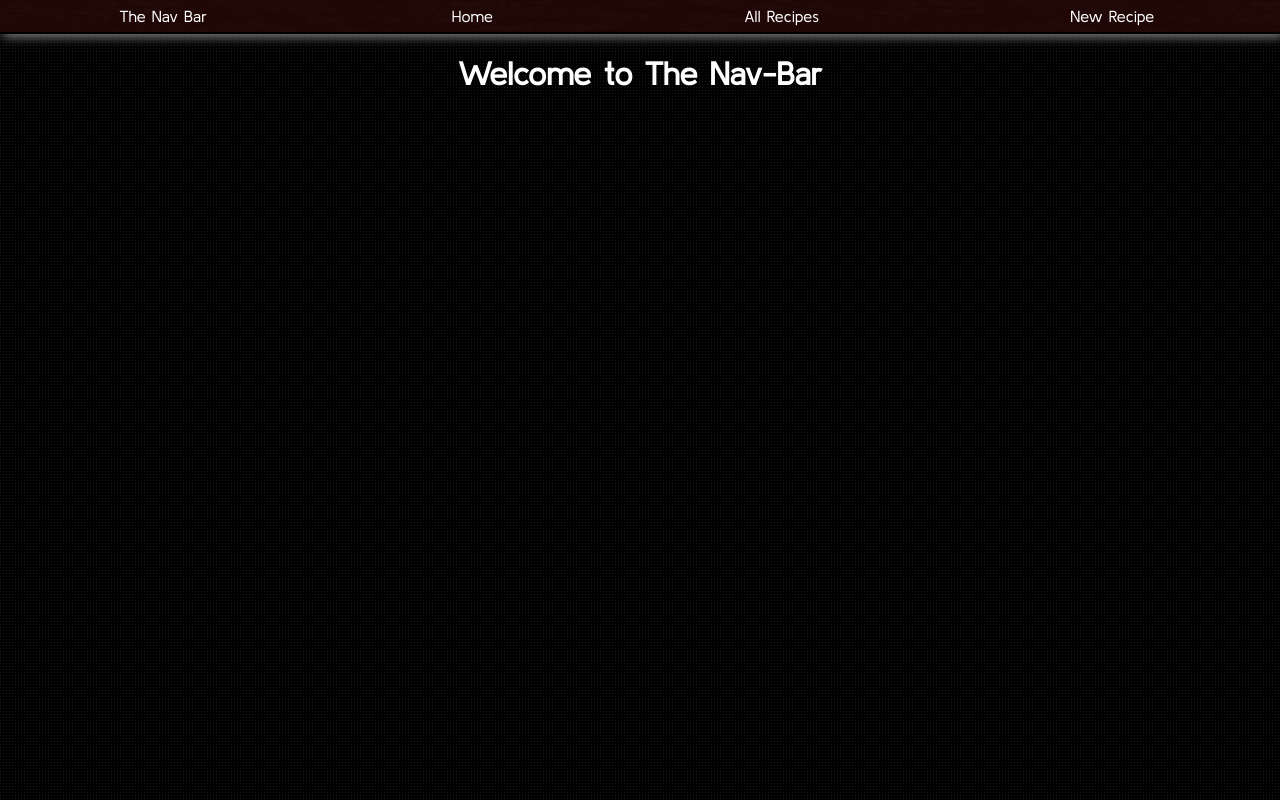
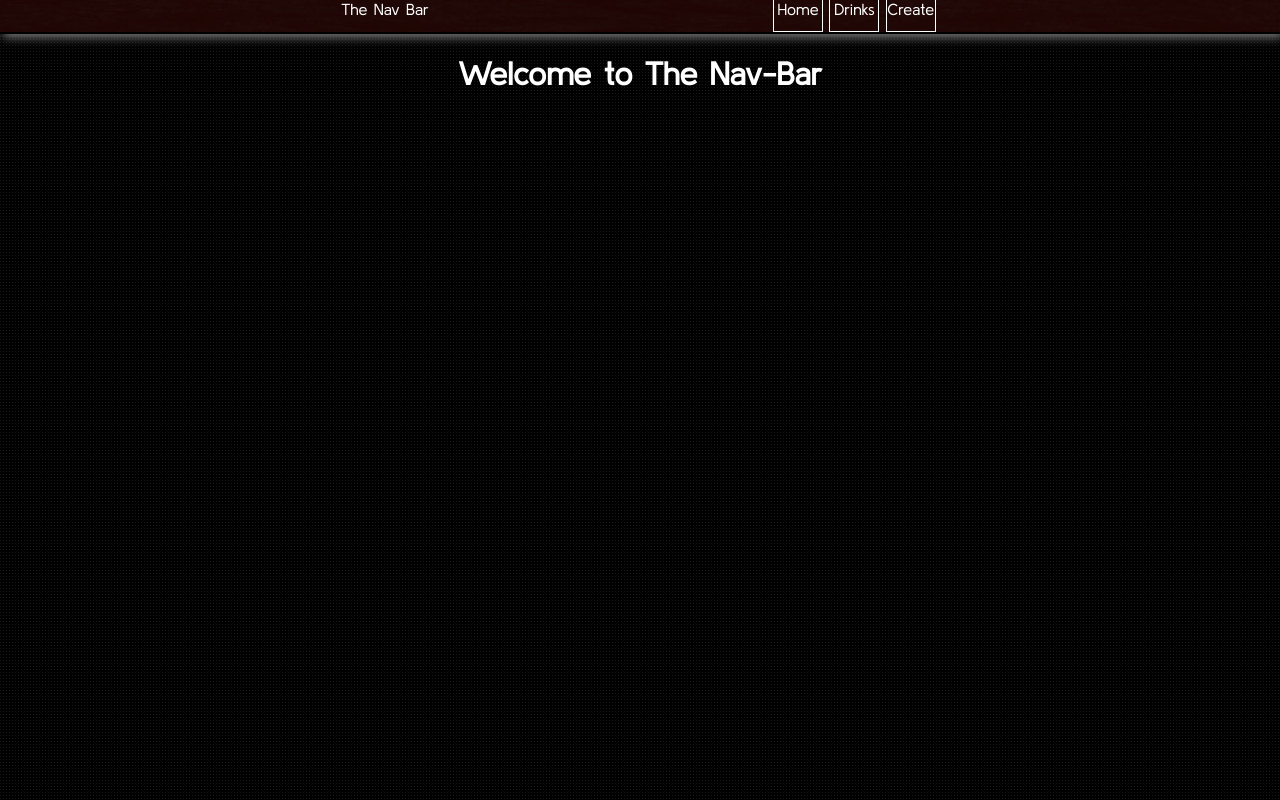
Before and after one commit to zckramer/richard-zack-frontend-api-mastery, a React (Create React App) app: page / in a window 1280 px wide. Built offline with nearby package versions, Linux system fonts and the light colour scheme.

Commit message:
added styling to nav buttons, instructions to single page view, abandoned && git push

```diff
--- a/src/App.css
+++ b/src/App.css
@@ -1,3 +1,4 @@
+
 
 .App {
   text-align: center;
@@ -42,26 +43,61 @@
   -webkit-user-select: none; /* Safari */
   -ms-user-select: none; /* IE 10+ and Edge */
   user-select: none; /* Standard syntax */
+
+  --bourbon-color1:rgba(255, 134, 35, 0.671);
+  --bourbon-color2:rgba(233, 122, 31, 0.2);
 }
-
-.nav-bar > * {
+.nav-bar__link-wrapper {
+  display: flex;
+  flex-flow: row nowrap;
+}
+.nav-bar__link-wrapper > * {
   margin: auto;
 }
 
-.nav-bar > .link {
-  padding: .4rem;
+.nav-bar__link-wrapper > .link {
+  display: flex;
+  align-content: flex-end;
+  justify-content: center;
+  position: relative;
+  margin: auto .2rem;
+  height: 2rem;
+  width: 3rem;
+  border-left: 1px white solid;
+  border-right: 1px white solid;
 }
 
-.nav-bar > .link:hover {
+.nav-bar__link-wrapper > .link:hover {
   cursor: pointer;
   background: none;
 }
 
-.nav-bar > .link:hover::after {
-  cursor: pointer;
-  background-color: blue;
+.nav-bar__link-wrapper > .link > span {
+  position: absolute;
+  z-index: -10;
+  background-image: linear-gradient(to right, var(--bourbon-color1), var(--bourbon-color2), var(--bourbon-color1));
+  border-radius: 2px;
+  border-top: 1px rgb(255, 255, 255) solid;
+  height: 0%;
+  width: 100%;
+  bottom: 0;
+  left: 0;
+  transition: .2s;
+}
+.nav-bar__link-wrapper > .link:hover > span {
+
+  border-top: 4px rgb(29, 0, 0) solid;
   height: 100%;
-  width: 100%;
+  transition: .8s ease-out;
+  /* animation: fill-link 2s cubic-bezier(0.6, -0.28, 0.735, 0.045) fill-mode; */
+}
+@keyframes fill-link{
+  from{
+    height: 0%;
+  }
+  to{
+    height: 100%;
+  }
 }
 
 .recipes-container {
@@ -80,6 +116,7 @@
   align-content: center;
   flex-wrap: wrap;
   height: 100%;
+  width: 100%;
   margin: auto;
   overflow: auto;
 }
--- a/src/components/Navbar.jsx
+++ b/src/components/Navbar.jsx
@@ -4,9 +4,11 @@ export default function Navbar(props) {
     return (
         <nav className= "nav-bar">
             <span>The Nav Bar</span>
-            <div className="home-button link" onClick={props.homeButton} value="recipes">Home</div>
-            <div className="recipes-button link" onClick={props.onClick} value="recipes">All Recipes</div>
-            <div className="new-recipe-button link" onClick={props.newRecipe}>New Recipe</div>
+            <section className="nav-bar__link-wrapper">
+            <div className="home-button link" onClick={props.homeButton} value="recipes">Home<span></span></div>
+            <div className="recipes-button link" onClick={props.onClick} value="recipes">Drinks<span></span></div>
+            <div className="new-recipe-button link" onClick={props.newRecipe}>Create<span></span></div>
+            </section>
         </nav>
     )
 }
--- a/src/components/SingleRecipePage.css
+++ b/src/components/SingleRecipePage.css
@@ -19,12 +19,18 @@ li {
 }
 
 .recipe-page__img {
-    width: 24rem;
-    height: 36rem;
+    width: 12rem;
+    height: 18rem;
     margin: 1rem;
     box-shadow: 0px 0px 1rem .5rem whitesmoke;
 }
 
+.recipe-page__instructions {
+    margin: 1rem;
+    padding: 1rem;
+    border: 1px solid whitesmoke;
+    border-radius: 4px;
+}
 
 .Single-Recipe-Page {
     display: flex;
--- a/src/components/SingleRecipePage.jsx
+++ b/src/components/SingleRecipePage.jsx
@@ -30,14 +30,14 @@ export default function SingleRecipePage(props) {
                 </h3>
             </div>
             <div className="recipe-page__details">
-                <p>{fetchData.description ? fetchData.description : "loading..."}</p>
+                <p className="recipe-page__description">{fetchData.description ? fetchData.description : "loading..."}</p>
 
                 <ul>
                     {fetchData.ingredients ? fetchData.ingredients.map((ingredient, index) => {
                         return <li key={index}>{ingredient}</li>
                     }) : "loading..."}
                 </ul>
-
+                <p className="recipe-page__instructions">{fetchData.instructions ? fetchData.instructions : "loading..."}</p>
             </div>
             <div className="recipe-page__buttons">
                 <button type="button" id={props._id} onClick={props.edit}>Edit</button>
```
